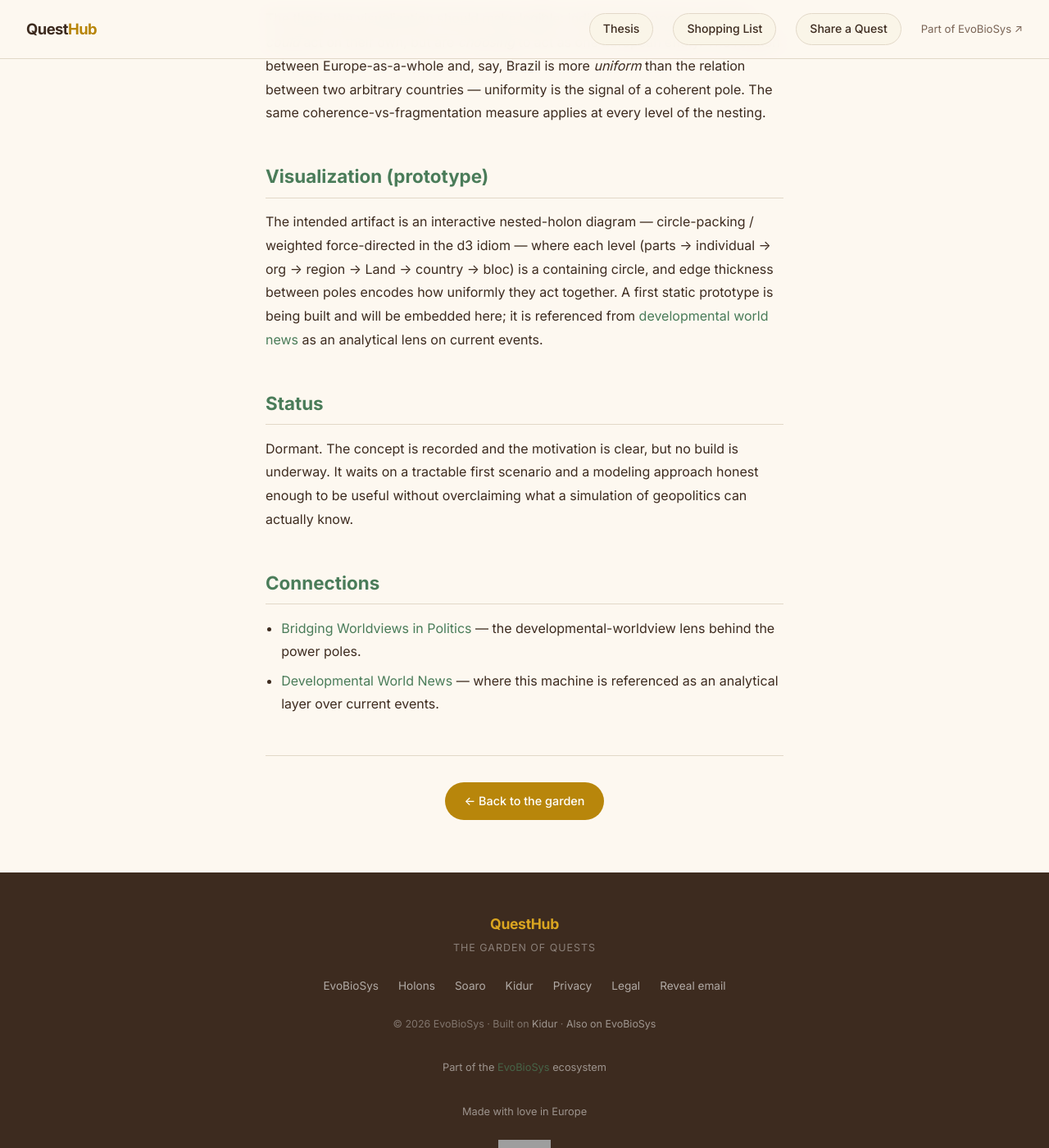
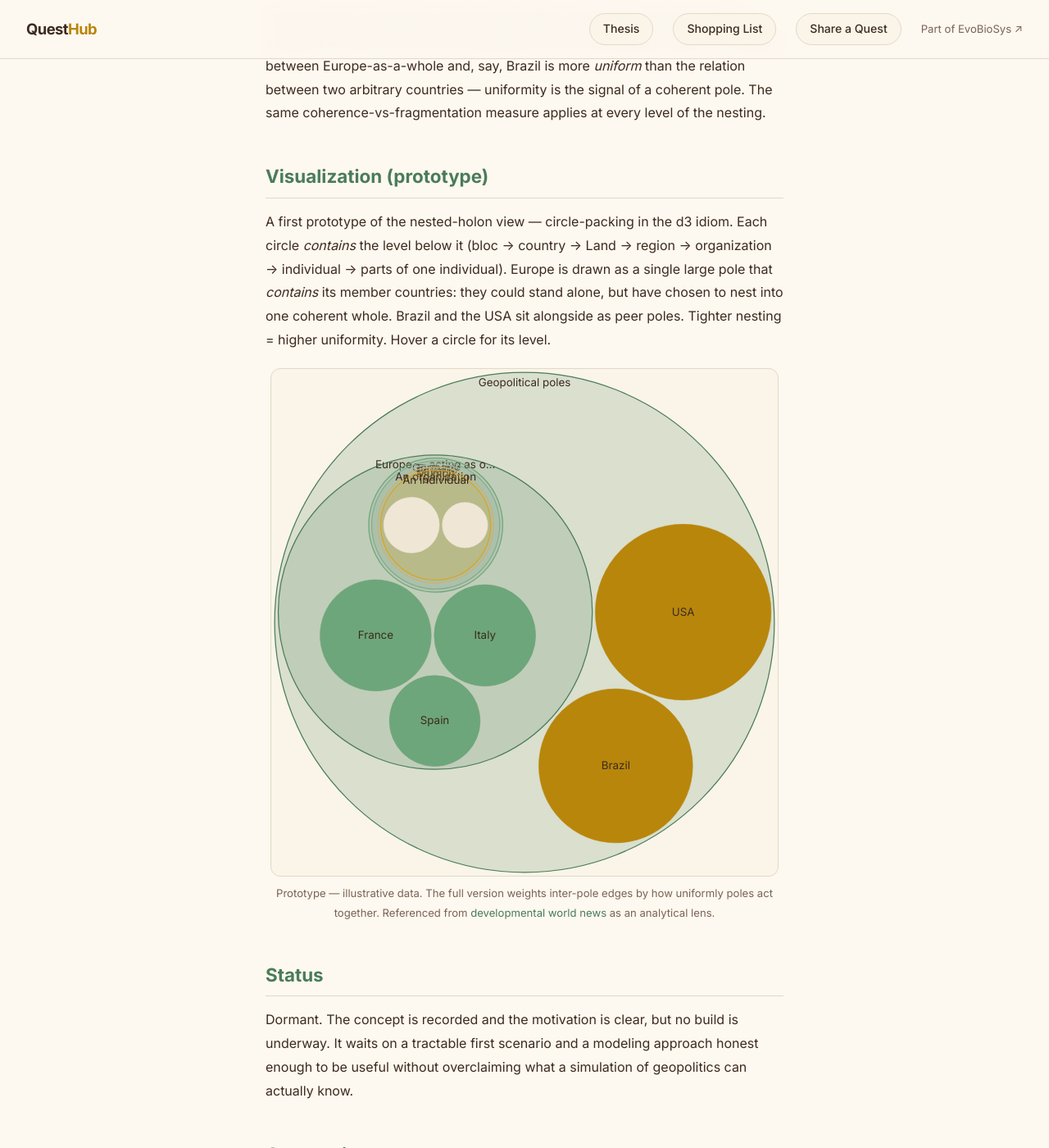
Before and after one commit to Evobiosys/questhub.eco, a Jekyll site: the page built from quests/geopolitical-game-theory.html, in a window 1280 px wide and 1400 px high, scrolled down 2491 px. Shown: the whole window at 82% size. Built offline with Jekyll 4.4.1, drawn with Linux system fonts in a browser that asks for light colours; grey boxes are pictures that could not be loaded.

Commit message:
geopolitical: embed d3 circle-packing poles visualization (prototype, SRI-pinned d3)

```diff
--- a/quests/geopolitical-game-theory.html
+++ b/quests/geopolitical-game-theory.html
@@ -158,14 +158,65 @@ description: "Strategy simulation for geopolitics — modeling interdependencies
   <section>
     <h2>Visualization (prototype)</h2>
     <p>
-      The intended artifact is an interactive nested-holon diagram &mdash; circle-packing /
-      weighted force-directed in the d3 idiom &mdash; where each level (parts → individual → org →
-      region → Land → country → bloc) is a containing circle, and edge thickness between poles
-      encodes how uniformly they act together. A first static prototype is being built and will be
-      embedded here; it is referenced from
-      <a href="https://questhub.eco/worldnews">developmental world news</a> as an analytical lens
-      on current events.
+      A first prototype of the nested-holon view &mdash; circle-packing in the d3 idiom. Each
+      circle <em>contains</em> the level below it (bloc → country → Land → region → organization →
+      individual → parts of one individual). Europe is drawn as a single large pole that
+      <em>contains</em> its member countries: they could stand alone, but have chosen to nest into
+      one coherent whole. Brazil and the USA sit alongside as peer poles. Tighter nesting =
+      higher uniformity. Hover a circle for its level.
     </p>
+    <div id="poles-viz" style="max-width:620px; margin:1.25rem auto 0; border:1px solid var(--qh-border); border-radius:12px; background:var(--qh-cream); overflow:hidden;"></div>
+    <p style="text-align:center; font-size:0.82rem; color:var(--qh-soil-muted); margin-top:0.6rem;">
+      Prototype &mdash; illustrative data. The full version weights inter-pole edges by how
+      uniformly poles act together. Referenced from
+      <a href="https://questhub.eco/worldnews">developmental world news</a> as an analytical lens.
+    </p>
+    <script src="https://cdn.jsdelivr.net/npm/d3@7.9.0/dist/d3.min.js" integrity="sha384-CjloA8y00+1SDAUkjs099PVfnY2KmDC2BZnws9kh8D/lX1s46w6EPhpXdqMfjK6i" crossorigin="anonymous" referrerpolicy="no-referrer"></script>
+    <script>
+    (function(){
+      var data = {name:"Geopolitical poles", children:[
+        {name:"Europe — acting as one pole", level:"Bloc", children:[
+          {name:"Germany", level:"Country", children:[
+            {name:"Bavaria", level:"Land / state", children:[
+              {name:"Munich", level:"Region (city)", children:[
+                {name:"An organization", level:"Org", children:[
+                  {name:"An individual", level:"Individual + family", children:[
+                    {name:"Parts of one self", level:"Parts of an individual", value:6},
+                    {name:"", level:"Parts of an individual", value:4}
+                  ]}
+                ]}
+              ]}
+            ]}
+          ]},
+          {name:"France", level:"Country", value:24},
+          {name:"Italy", level:"Country", value:20},
+          {name:"Spain", level:"Country", value:16}
+        ]},
+        {name:"Brazil", level:"Country (peer pole)", value:46},
+        {name:"USA", level:"Country (peer pole)", value:60}
+      ]};
+      var W=600,H=600;
+      var root=d3.hierarchy(data).sum(function(d){return d.value||0;}).sort(function(a,b){return b.value-a.value;});
+      d3.pack().size([W-8,H-8]).padding(4)(root);
+      var color=d3.scaleOrdinal()
+        .domain(["Bloc","Country","Country (peer pole)","Land / state","Region (city)","Org","Individual + family","Parts of an individual"])
+        .range(["#4a7c59","#6da67a","#b8860b","#8aa98f","#a9c0ad","#c9b27a","#daa520","#efe6d5"]);
+      var svg=d3.select("#poles-viz").append("svg").attr("viewBox","0 0 "+W+" "+H).attr("width","100%").style("display","block").style("font-family","Inter,sans-serif");
+      var g=svg.append("g").attr("transform","translate(4,4)");
+      var node=g.selectAll("g").data(root.descendants()).join("g").attr("transform",function(d){return "translate("+d.x+","+d.y+")";});
+      node.append("circle")
+        .attr("r",function(d){return d.r;})
+        .attr("fill",function(d){return d.children?d3.color(color(d.data.level||"Bloc")).copy({opacity:0.18}):color(d.data.level||"Parts of an individual");})
+        .attr("stroke",function(d){return color(d.data.level||"Bloc");})
+        .attr("stroke-width",function(d){return d.children?1.2:0.6;})
+        .append("title").text(function(d){return (d.data.name||"·")+(d.data.level?" — "+d.data.level:"");});
+      node.filter(function(d){return d.data.name && (d.r>44 || d.depth===1);}).append("text")
+        .attr("text-anchor","middle").attr("dy",function(d){return d.children?-d.r+16:"0.32em";})
+        .style("font-size",function(d){return Math.max(9,Math.min(13,d.r/4))+"px";})
+        .style("fill","#3d2b1f").style("pointer-events","none")
+        .text(function(d){return d.data.name.length>22?d.data.name.slice(0,20)+"…":d.data.name;});
+    })();
+    </script>
   </section>
 
   <section>
```
